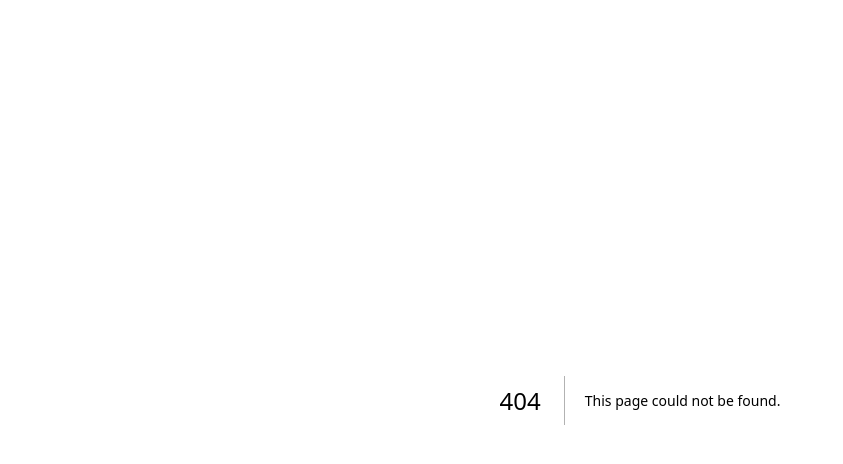
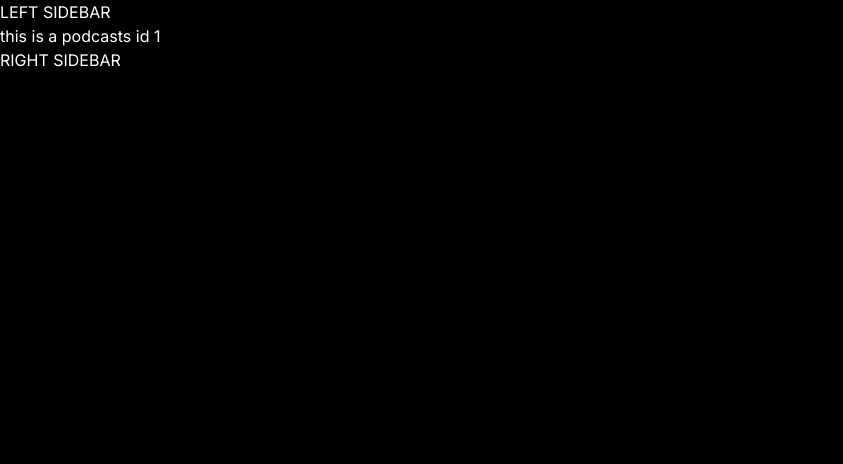
Before and after one commit to pankaj143p/Curiosity_Time, a Next.js app in the folder curiosity-time/: page /podcasts/1 in a window 1280 px wide. Before the commit this address had no page. Shown: the top 464 px of the page, without its empty margins (0-843 px from the left). Built offline with nearby package versions, Linux system fonts and the light colour scheme.

Commit message:
podcasts details structure added

```diff
--- /dev/null
+++ b/curiosity-time/app/(root)/podcasts/[podcastsDetailsId]/page.tsx
@@ -0,0 +1,11 @@
+import React from 'react';
+
+const PodcastsDetails = ({params} : {params : {podcastsDetailsId : string}}) => {
+  return (
+
+      <p className='text-white'>this is a podcasts id {params.podcastsDetailsId}</p>
+
+  );
+}
+
+export default PodcastsDetails;
```
